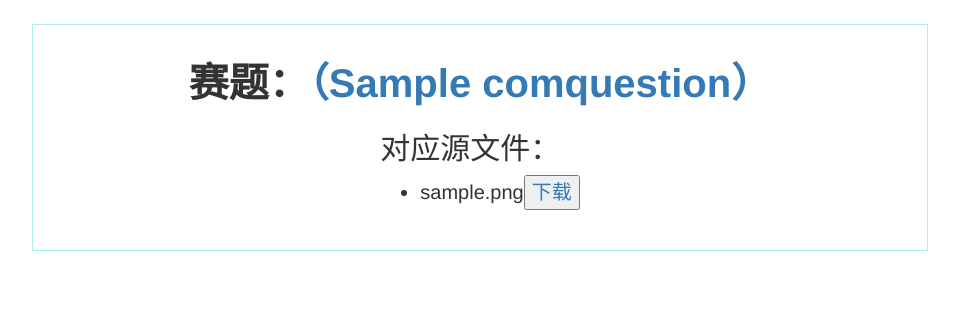
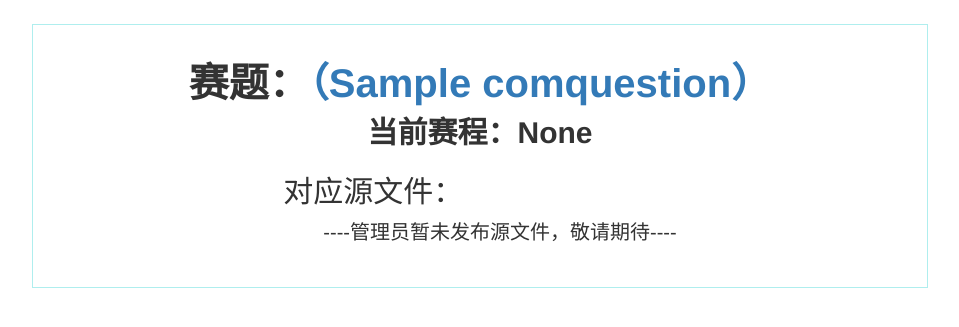
Before and after one commit to goodcode-200/nucKaggle, a Django app: a page that uses nuckaggle/kaggle/templates/kaggle/dlsf.html in a window 1280 px wide. Shown: the part 51-378 px from the top of the page, without its empty margins (208-1167 px from the left). Run offline with Django 3.2, Linux system fonts and the light colour scheme; a user stored in the database is signed in; tables that the repository leaves empty hold one stand-in row (values such as "Sample post"); some libraries are stand-ins or nearby versions.

Commit message:
据当前时间动态获取赛程信息并在前端展示

```diff
--- a/nuckaggle/kaggle/templates/kaggle/dlsf.html
+++ b/nuckaggle/kaggle/templates/kaggle/dlsf.html
@@ -6,7 +6,8 @@
 
 {% block content %}
 <div style="margin:20px 240px 20px 240px; border: 1px solid #AFEEEE; padding:20px; padding: 30px; width: 70%; height: 90%" align="center">
-		<span style="font-weight: bold; font-size: 40px;">赛题：<a href="{% url 'race_detail' comquestion.id %}">（{{comquestion.title}}）</a></span>
+		<span style="font-weight: bold; font-size: 40px;">赛题：<a href="{% url 'race_detail' comquestion.id %}">（{{comquestion.title}}）</a></span><br />
+		<span style="font-weight: bold; font-size: 30px;">当前赛程：{{schedule}}</span>
 		<table>
 		<tr>
 		   <td><h2>对应源文件：</h2></td>
--- a/nuckaggle/kaggle/templates/kaggle/home.html
+++ b/nuckaggle/kaggle/templates/kaggle/home.html
@@ -18,6 +18,7 @@
             <tr bgcolor="#B0E0E6" >
             <td height="30px">&nbsp</td>
             </tr>
+        <h2 align="center">当前赛程-->{{schedule}}</h2>
 	{% for i in questions %}
 <tr bgcolor="#F0FFFF">
             <td height="60px"><span style="font-size: 30px; font-weight: bold; color: #4682B4"><a href="{% url 'race_detail' i.pk %}">&nbsp&nbsp&nbsp{{i.title}}</a></span></td>
--- a/nuckaggle/kaggle/templates/kaggle/race_detail.html
+++ b/nuckaggle/kaggle/templates/kaggle/race_detail.html
@@ -11,7 +11,7 @@
 
             <table >
                 <tr bgcolor="#F0F8FF" align="center">
-                    <td colspan="2"><h3>{{comquestion.title}}</h3></td>
+                    <td colspan="2"><h3>{{comquestion.title}}({{schedule}})</h3></td><tr />
                 </tr>
                  <tr  >
                     <td colspan="2">&nbsp</td>
@@ -58,11 +58,13 @@
                 <span style="font-family:黑体; font-size: 30px;">队伍提交历史</span><br><br>
                 {% if has_team %}
 
-                    <span>队伍名称：{{team.team_name}}</span><br>
+                    <span>队伍名称：{{team.team_name}}</span><br />
+                    <br />
 
                  {% for i in submitfile %}
                     <ul style="list-style: none;">
                         <li style="list-style: none;">提交时间：{{i.submit_time}}</li>
+                        <li style="list-style: none;">对应赛程：{{schedule}}</li>
                         <li style="list-style: none;">是否由系统计算过得分：{{i.status}}</li>
                         <li style="list-style: none;">提交得分：{{i.score}}</li>
                         <li style="list-style: none;">系统核查分数时留下信息：{{i.message}}</li>
--- a/nuckaggle/kaggle/templates/kaggle/upload_file.html
+++ b/nuckaggle/kaggle/templates/kaggle/upload_file.html
@@ -9,6 +9,7 @@
 <div style="margin:20px 240px 20px 240px; border: 1px solid #AFEEEE; padding:20px; padding: 30px; width: 70%; height: 90%" >
 		<span align="center" style="font-weight: bold; font-size: 40px;">提交对应赛题<a href="{% url 'race_detail' comquestion.id %}">{{comquestion.title}}</a></span>
 		<p align="center">
+			<h2>提交对应赛程-->{{schedule}}</h2>
 		   <h4>请严格按照源文件sample_submission.csv的格式提交</h4>
 		</p>
 			<form action="" enctype="multipart/form-data" method="post">
--- a/nuckaggle/kaggle/utils.py
+++ b/nuckaggle/kaggle/utils.py
@@ -1,5 +1,7 @@
-from account.models import Team
-from .models import ComQuestion,SubmitFile
+#from account.models import Team
+#from .models import ComQuestion,SubmitFile
+from process_handle.models import Schedule
+from django.utils import timezone
 
 #create your utils
 '''
@@ -14,3 +16,8 @@ def handle_uploaded_file(f,cq_id,team_id):
 		for chunk in f.chunks():
 			destination.write(chunk)
 '''
+def judge_what_schedule():   #判断当前时间是处于什么比赛进程
+	sc_list = Schedule.objects.all()
+	for i in sc_list:
+		if (i.start-timezone.now()).days<0 and (timezone.now()-i.end).days<0:
+			return i    #返回了当前的赛程
--- a/nuckaggle/kaggle/views.py
+++ b/nuckaggle/kaggle/views.py
@@ -13,6 +13,7 @@ from django_apscheduler.jobstores import DjangoJobStore, register_events, regist
 import csv
 from datetime import datetime
 from nuckaggle.settings import MEDIA_ROOT
+from .utils import judge_what_schedule
 
 
 # Create your views here.
@@ -35,6 +36,7 @@ def home(request):
 		return render(request,'index.html',context)
 	cq = ComQuestion.objects.all()
 	context["questions"] = cq
+	context["schedule"] = judge_what_schedule()
 	return render(request,'kaggle/home.html',context)
 
 def race_detail(request,cq_id):
@@ -63,6 +65,8 @@ def race_detail(request,cq_id):
 		if i.id < int(cq_id):
 			context["previous_comquestion"] = i
 			break
+	schedule = judge_what_schedule()
+	context["schedule"] = schedule
 	context["comquestion"] = cq
 	context["has_team"] = has_team
 	return render(request,'kaggle/race_detail.html',context)
@@ -81,10 +85,12 @@ def upload_file(request,cq_id):
 			if exte=="csv":   #只接受*.csv文件的上传，否则就页面拦截
 				te = team[0]
 				comquestion = ComQuestion.objects.get(pk=cq_id)
+				schedule = judge_what_schedule()  #获得当前的赛程
 				sf = SubmitFile()
 				sf.team = te
 				sf.comquestion = comquestion
 				sf.submitfile = request.FILES["file"]
+				sf.schedule = schedule             #增加上赛题的赛程信息
 				sf.save()
 				te.sub_num += 1  #提交次数加一
 				te.save()
@@ -125,6 +131,7 @@ def upload_file(request,cq_id):
 		context["form"] = form
 		comquestion = ComQuestion.objects.get(pk=cq_id)
 		context["comquestion"] = comquestion
+		context["schedule"] = judge_what_schedule()
 	return render(request, 'kaggle/upload_file.html',context)
 
 def dlsf(request,cq_id):
@@ -139,10 +146,12 @@ def dlsf(request,cq_id):
 		referer = request.META.get('HTTP_REFERER')
 		context["redirect_to"] = referer
 		return render(request,'account/error.html',context)
-	sf = SourceFile.objects.filter(comquestion_id = cq_id)
+	schedule = judge_what_schedule()     #判断出当前的赛程
+	sf = SourceFile.objects.filter(comquestion_id = cq_id,schedule = schedule)
 	comquestion = ComQuestion.objects.get(pk = cq_id)
 	context["source_list"] = sf
 	context["comquestion"] = comquestion
+	context["schedule"] = schedule
 	return render(request,'kaggle/dlsf.html',context)
 
 def dl_action(request,sour_id):
--- a/nuckaggle/process_handle/views.py
+++ b/nuckaggle/process_handle/views.py
@@ -6,10 +6,7 @@ from .models import Schedule,TeamScore
 # Create your views here.
 
 
-#td = timezone.now() - create
-#if td.seconds//60 > 9:  #链接10分钟内有效
-
-def score_list(request,schedule_pk):
+def score_list(request,schedule_pk):   #榜单
 	context = {}
 	if (schedule_pk!='start%'):
 		sd = Schedule.objects.get(pk = schedule_pk)
```
